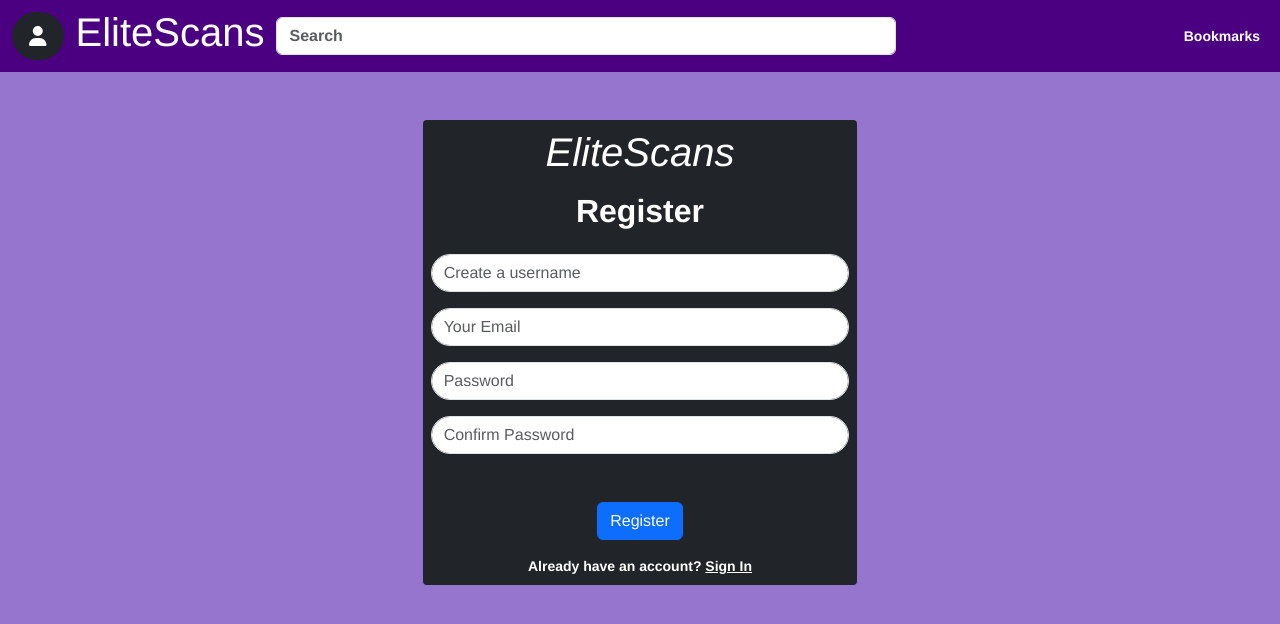
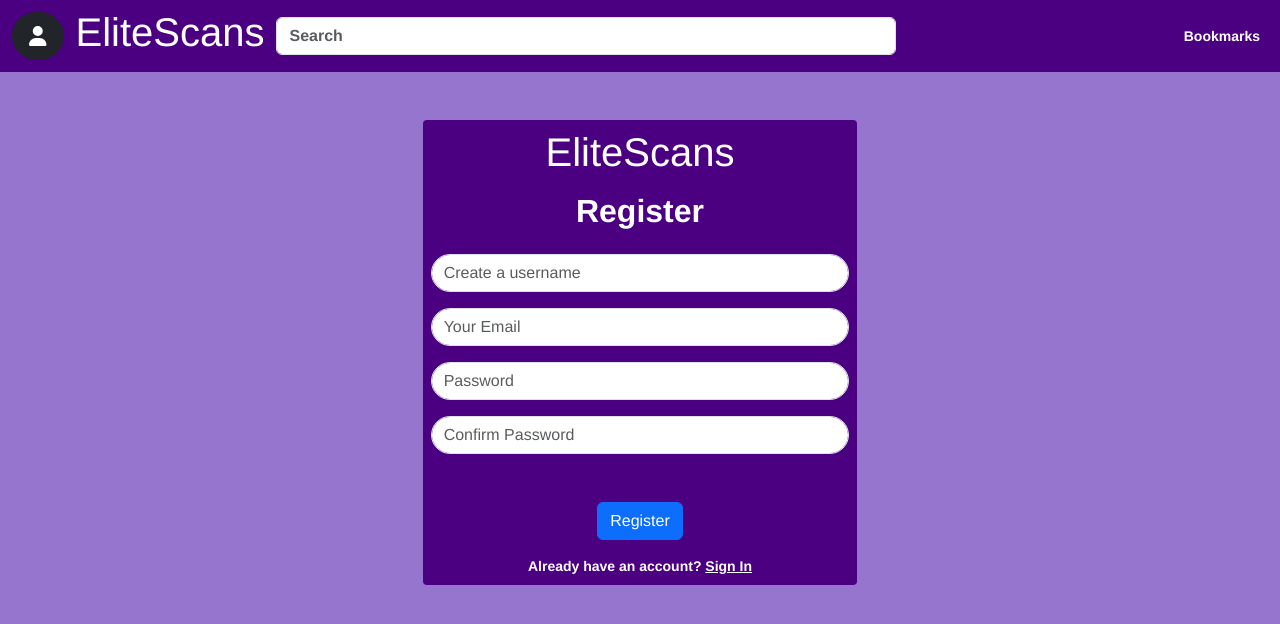
Before and after one commit to lav3ll/bootstrap-manga-website, a React (Vite) app: page /Register in a window 1280 px wide. Shown: the top 624 px of the page. Built offline with nearby package versions, Linux system fonts and the light colour scheme.

Commit message:
updated account modal colors to match theme

```diff
--- a/src/Components/Account/AccountModal.jsx
+++ b/src/Components/Account/AccountModal.jsx
@@ -1,5 +1,6 @@
 import React, { useState, useRef, useEffect } from 'react';
 import { NavLink } from 'react-router-dom';
+import './Account.css';
 
 const AccountModal = ({ ModalType }) => {
   const form = useRef();
@@ -59,9 +60,9 @@ const AccountModal = ({ ModalType }) => {
       <form
         ref={form}
         onSubmit={handleSubmit}
-        className='d-flex flex-column gap-3 justify-content-center align-items-center bg-dark p-2 mt-5 rounded-1 col-lg-4 offset-lg-4 col-md-8 offset-md-2 col-10 offset-1'
+        className='d-flex flex-column gap-3 justify-content-center align-items-center custom-custom-secondary-bg-color p-2 mt-5 rounded-1 col-lg-4 offset-lg-4 col-md-8 offset-md-2 col-10 offset-1'
       >
-        <h1 className='mb-0 text-white fst-italic'>EliteScans</h1>
+        <h1 className='mb-0 text-white'>EliteScans</h1>
         <h2 className='mt-0 text-white fw-semibold'>{ModalType}</h2>
         {ModalType === 'Register' && (
           <input
--- a/src/index.css
+++ b/src/index.css
@@ -20,5 +20,5 @@
 }
 
 .custom-primary {
-  color: var(--secondary-color) !important;
+  color: var(--primary-color) !important;
 }
```
Also changed, not shown: src/Components/Account/Account.css (added).
